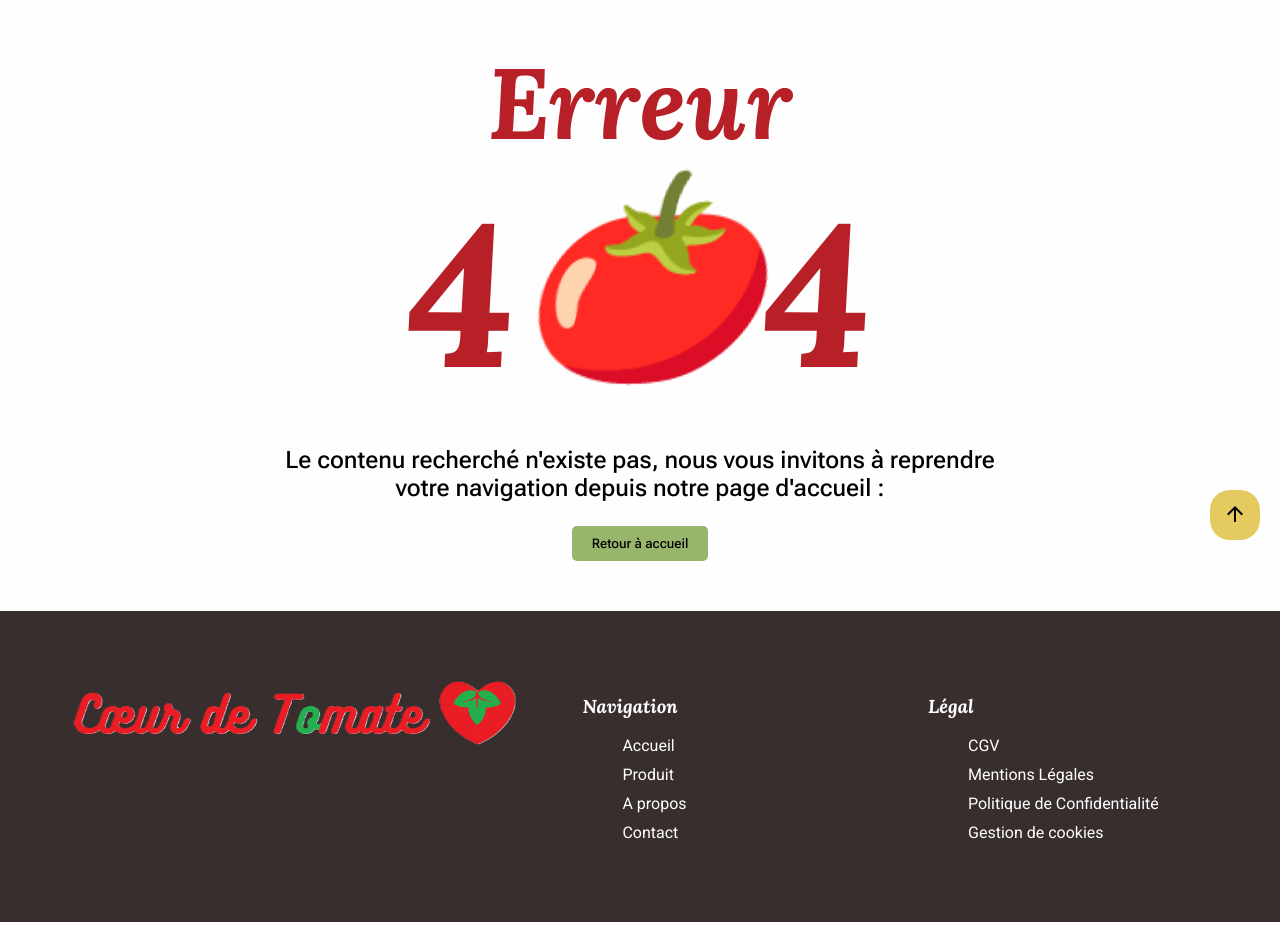
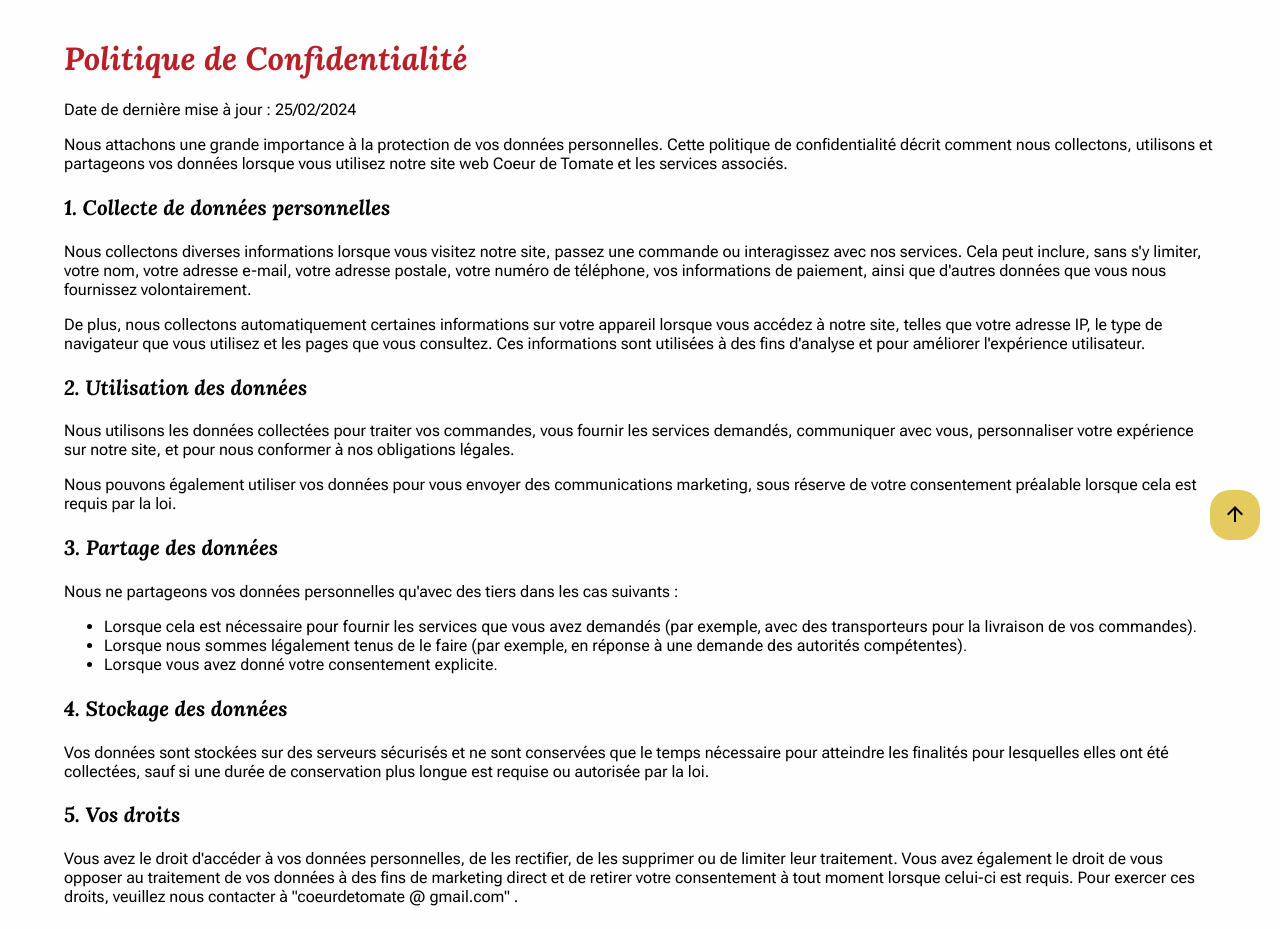
Before and after one commit to JulieNonnon/Coeur_De_Tomate_app, an Angular app: page /legal-privacy-policy in a window 1280 px wide. Before the commit this address led to /error404. Shown: the part 200-1129 px from the top of the page. Built offline with nearby package versions, Linux system fonts and the light colour scheme.

Commit message:
feature: legal-privacy-policy page created, link implemented in footer and in cookie modal

```diff
--- a/src/app/app-routing.module.ts
+++ b/src/app/app-routing.module.ts
@@ -8,6 +8,7 @@ import { CartComponent } from './pages/cart/cart.component';
 import { CheckoutComponent } from './pages/checkout/checkout.component';
 import { OrderSummaryComponent } from './pages/order-summary/order-summary.component';
 import { LegalCgvComponent } from './pages/legal-cgv/legal-cgv.component';
+import { LegalPrivacyPolicyComponent } from './pages/legal-privacy-policy/legal-privacy-policy.component';
 
 const routes: Routes = [
   { path: '', component: HomeComponent, pathMatch: 'full' },
@@ -16,6 +17,7 @@ const routes: Routes = [
   { path: 'cart', component: CartComponent },
   { path: 'checkout', component: CheckoutComponent },
   { path: 'order-summary', component: OrderSummaryComponent },
+  { path: 'legal-privacy-policy', component: LegalPrivacyPolicyComponent },
   { path: 'legal-cgv', component: LegalCgvComponent },
   { path: 'error404', component: Error404Component },
   { path: '**', redirectTo: '/error404' }
--- a/src/app/app.module.ts
+++ b/src/app/app.module.ts
@@ -26,6 +26,7 @@ import { CategoryCardComponent } from './reusables/category-card/category-card.c
 import { MatGridListModule } from '@angular/material/grid-list';
 import { FlexLayoutModule } from '@angular/flex-layout';
 import { LegalCgvComponent } from './pages/legal-cgv/legal-cgv.component';
+import { LegalPrivacyPolicyComponent } from './pages/legal-privacy-policy/legal-privacy-policy.component';
 
 
 @NgModule({
@@ -48,7 +49,8 @@ import { LegalCgvComponent } from './pages/legal-cgv/legal-cgv.component';
     DeliveryInfosComponent,
     CookieModalComponent,
     CategoryCardComponent,
-    LegalCgvComponent
+    LegalCgvComponent,
+    LegalPrivacyPolicyComponent
   ],
   imports: [
     BrowserModule,
--- a/src/app/components/cookie-modal/cookie-modal.component.html
+++ b/src/app/components/cookie-modal/cookie-modal.component.html
@@ -14,7 +14,7 @@
         <div class="consentBtns">
             <app-button mat-button (click)="acceptAllCookies()" (click)="close()" [text]="'Accepter'"></app-button>
             <app-button mat-button (click)="rejectAllCookies()" (click)="close()" [text]="'Refuser'"></app-button>
-            <app-button (click)="close()" [text]="'Plus d`infos'"></app-button>
+            <a [routerLink]="['/legal-privacy-policy']" fragment="top"><app-button (click)="close()" [text]="'Plus d`infos'"></app-button></a>
         </div>
 
     </div>
--- a/src/app/components/footer/footer.component.html
+++ b/src/app/components/footer/footer.component.html
@@ -27,7 +27,7 @@
                 <ul>
                     <li><a routerLink="/legal-cgv">CGV</a></li>
                     <li><a routerLink="/error404">Mentions Légales</a></li>
-                    <li><a routerLink="/error404">Politique de Confidentialité</a></li>
+                    <li><a routerLink="/legal-privacy-policy">Politique de Confidentialité</a></li>
                     <li><a routerLink="/error404">Gestion de cookies</a></li>
                 </ul>
             </nav>
--- /dev/null
+++ b/src/app/pages/legal-privacy-policy/legal-privacy-policy.component.css
@@ -0,0 +1,25 @@
+.containerPrivacyPolicy{
+    margin: 50px 5%;
+    /* border: blue solid 1px; */
+}
+
+.containerPrivacyPolicy h1 {
+    color: var(--color-title);
+    font-size: clamp(22px, 5vw, 32px);
+}
+
+.containerPrivacyPolicy h3 {
+    font-size: clamp(18px, 5vw, 20.8px);
+}
+
+.containerPrivacyPolicy p {
+    font-size: clamp(14px, 5vw, 16px);
+}
+
+@media (max-width:430px) {
+
+    .containerPrivacyPolicy p {
+        text-align: justify;
+        }
+
+    }
--- /dev/null
+++ b/src/app/pages/legal-privacy-policy/legal-privacy-policy.component.html
@@ -0,0 +1,47 @@
+<div class="containerPrivacyPolicy" id="top">
+
+    <h1>Politique de Confidentialité</h1>
+
+    <p>Date de dernière mise à jour : 25/02/2024</p>
+
+    <p>Nous attachons une grande importance à la protection de vos données personnelles. Cette politique de confidentialité décrit comment nous collectons, utilisons et partageons vos données lorsque vous utilisez notre site web Coeur de Tomate et les services associés.</p>
+
+    <h3>1. Collecte de données personnelles</h3>
+
+    <p>Nous collectons diverses informations lorsque vous visitez notre site, passez une commande ou interagissez avec nos services. Cela peut inclure, sans s'y limiter, votre nom, votre adresse e-mail, votre adresse postale, votre numéro de téléphone, vos informations de paiement, ainsi que d'autres données que vous nous fournissez volontairement.</p>
+
+    <p>De plus, nous collectons automatiquement certaines informations sur votre appareil lorsque vous accédez à notre site, telles que votre adresse IP, le type de navigateur que vous utilisez et les pages que vous consultez. Ces informations sont utilisées à des fins d'analyse et pour améliorer l'expérience utilisateur.</p>
+
+    <h3>2. Utilisation des données</h3>
+
+    <p>Nous utilisons les données collectées pour traiter vos commandes, vous fournir les services demandés, communiquer avec vous, personnaliser votre expérience sur notre site, et pour nous conformer à nos obligations légales.</p>
+
+    <p>Nous pouvons également utiliser vos données pour vous envoyer des communications marketing, sous réserve de votre consentement préalable lorsque cela est requis par la loi.</p>
+
+    <h3>3. Partage des données</h3>
+
+    <p>Nous ne partageons vos données personnelles qu'avec des tiers dans les cas suivants :</p>
+
+    <ul>
+        <li>Lorsque cela est nécessaire pour fournir les services que vous avez demandés (par exemple, avec des transporteurs pour la livraison de vos commandes).</li>
+        <li>Lorsque nous sommes légalement tenus de le faire (par exemple, en réponse à une demande des autorités compétentes).</li>
+        <li>Lorsque vous avez donné votre consentement explicite.</li>
+    </ul>
+
+    <h3>4. Stockage des données</h3>
+
+    <p>Vos données sont stockées sur des serveurs sécurisés et ne sont conservées que le temps nécessaire pour atteindre les finalités pour lesquelles elles ont été collectées, sauf si une durée de conservation plus longue est requise ou autorisée par la loi.</p>
+
+    <h3>5. Vos droits</h3>
+
+    <p>Vous avez le droit d'accéder à vos données personnelles, de les rectifier, de les supprimer ou de limiter leur traitement. Vous avez également le droit de vous opposer au traitement de vos données à des fins de marketing direct et de retirer votre consentement à tout moment lorsque celui-ci est requis. Pour exercer ces droits, veuillez nous contacter à "coeurdetomate &#64; gmail.com" .</p>
+
+    <h3>6. Modifications de la politique de confidentialité</h3>
+
+    <p>Nous nous réservons le droit de modifier cette politique de confidentialité à tout moment. Toute modification sera publiée sur cette page avec une notification de mise à jour.</p>
+
+    <p>En utilisant notre site et nos services, vous consentez à notre politique de confidentialité.</p>
+
+    <p>Pour toute question concernant notre politique de confidentialité, veuillez nous contacter à coeurdetomate &#64; gmail.com .</p>
+
+</div>
```
Also changed, not shown: src/app/pages/legal-privacy-policy/legal-privacy-policy.component.ts (added, +10 -0 lines), 1 other file (tests, documents, lock files or other folders).
